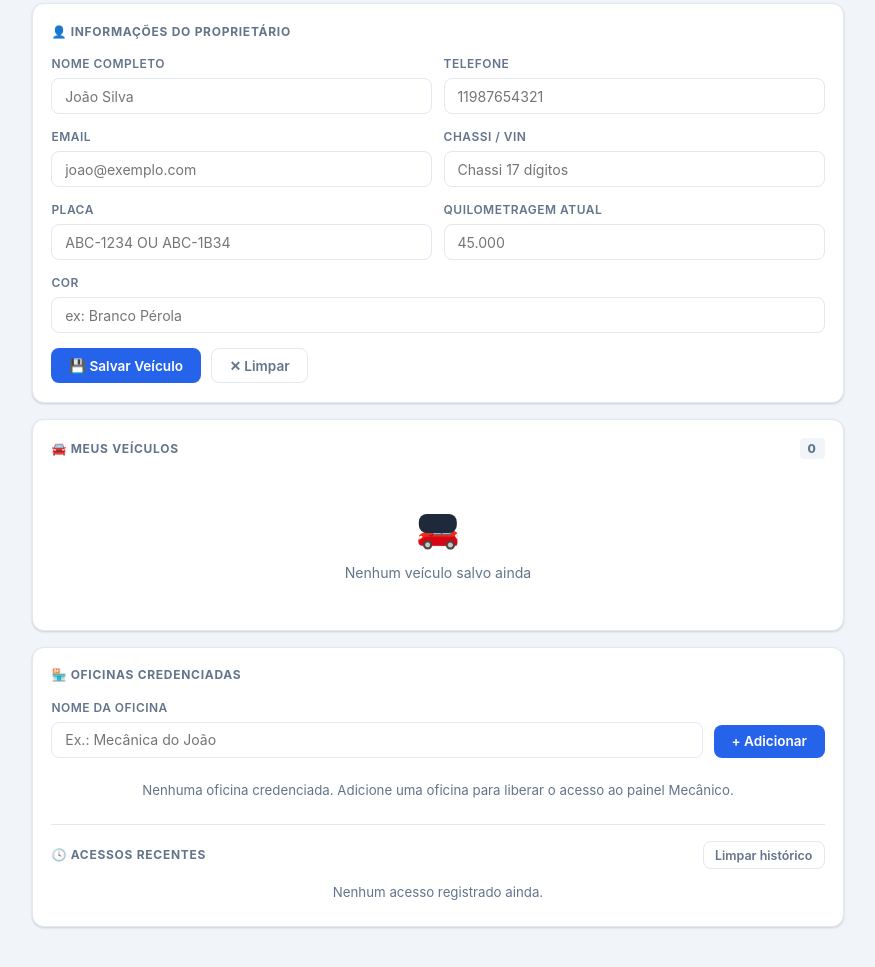
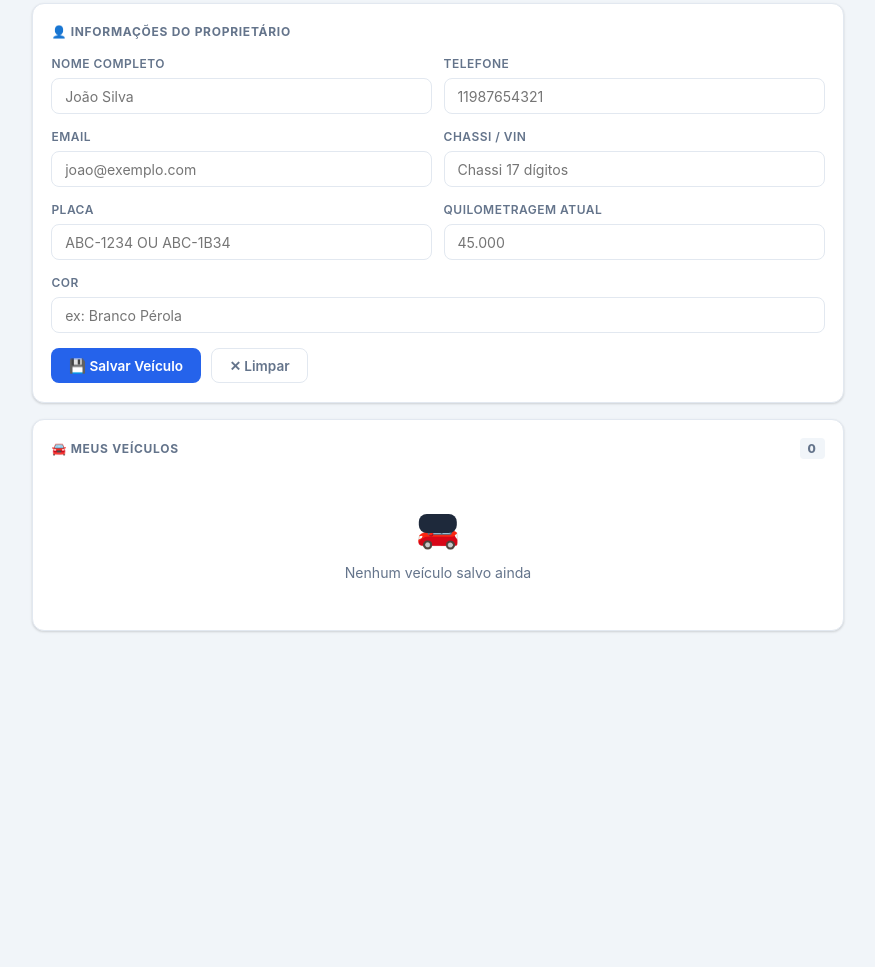
Before and after one commit to KAOS-77/autolog, a plain HTML site: page mech-history/index.html in a window 1280 px wide. Shown: the part 323-1290 px from the top of the page, without its empty margins (202-1077 px from the left). After the commit the page ends 994 px from the top, so only its background shows below. Drawn offline with Linux system fonts and the light colour scheme.

Commit message:
refactor: remove card de Oficinas Credenciadas da view Owner
O card shopsCard (com shopList, accessLogList e log de acessos) foi
removido da view Owner, mantendo-o exclusivamente na view Mechanic
(mechShopsCard). Adicionada guard em addShop() para evitar erro caso
o input newShopName não exista no DOM.

Co-Authored-By: Claude Sonnet 4.6 <noreply@anthropic.com>

```diff
--- a/mech-history/index.html
+++ b/mech-history/index.html
@@ -316,25 +316,6 @@ textarea{resize:vertical;min-height:72px}
       <ul class="vlist" id="vehicleList">
         <li class="empty"><div class="empty-ico">🚗</div>Nenhum veículo salvo ainda</li>
       </ul>
-    </div>
-
-    <!-- Credentialed Shops -->
-    <div class="card" id="shopsCard">
-      <div class="card-title">🏪 Oficinas Credenciadas</div>
-      <div style="display:grid;grid-template-columns:1fr auto;gap:.65rem;align-items:flex-end">
-        <div class="fg" style="margin-bottom:0">
-          <label for="newShopName">Nome da oficina</label>
-          <input type="text" id="newShopName" placeholder="Ex.: Mecânica do João" maxlength="60" autocomplete="off">
-        </div>
-        <button type="button" class="btn btn-primary" onclick="addShop()">+ Adicionar</button>
-      </div>
-      <div id="shopList" style="margin-top:.9rem"></div>
-      <hr style="margin:1rem 0;border:none;border-top:1px solid var(--border)">
-      <div class="card-title" style="margin-bottom:.6rem">
-        🕓 Acessos Recentes
-        <button type="button" class="btn btn-ghost btn-sm" style="margin-left:auto" onclick="clearAccessLog()">Limpar histórico</button>
-      </div>
-      <div id="accessLogList"></div>
     </div>
 
     <!-- Self-Service Maintenance -->
@@ -2198,6 +2179,7 @@ function formatCode(code) { return code.slice(0,3) + ' ' + code.slice(3); }
 function addShop(inputId) {
   inputId = inputId || 'newShopName';
   const nameEl = $(inputId);
+  if (!nameEl) return;
   const name = nameEl.value.trim();
   if (!name) { showToast('⚠️ Informe o nome da oficina.'); return; }
   const shop = { id: uid(), name, code: genCode() };
```
